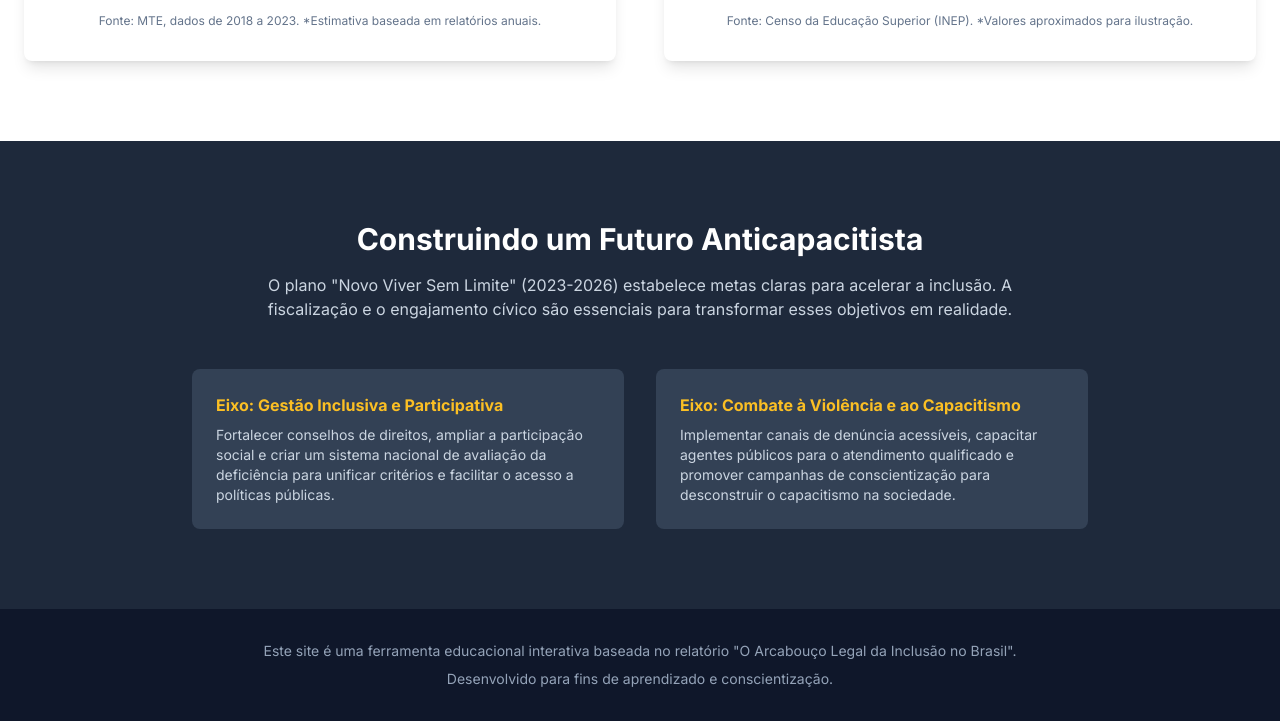
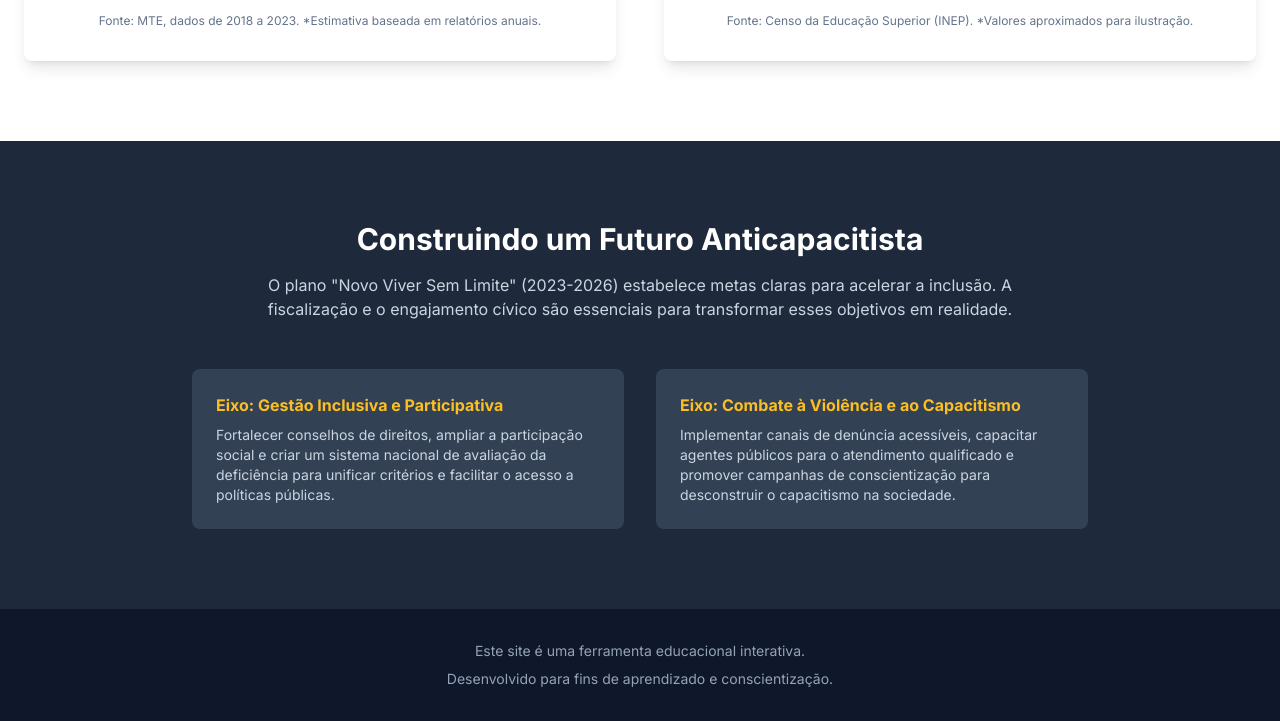
Before and after one commit to psyrobss/inclusao_timeline, a plain HTML site: page index.html in a window 1280 px wide. Shown: the part 11197-11918 px from the top of the page. Drawn offline with nearby package versions, Linux system fonts and the light colour scheme.

Commit message:
Update index.html

```diff
--- a/index.html
+++ b/index.html
@@ -216,7 +216,7 @@
 
     <footer class="bg-slate-900 text-slate-400 py-8">
         <div class="container mx-auto px-6 text-center text-sm">
-            <p>Este site é uma ferramenta educacional interativa baseada no relatório "O Arcabouço Legal da Inclusão no Brasil".</p>
+            <p>Este site é uma ferramenta educacional interativa.</p>
             <p class="mt-2">Desenvolvido para fins de aprendizado e conscientização.</p>
         </div>
     </footer>
```
